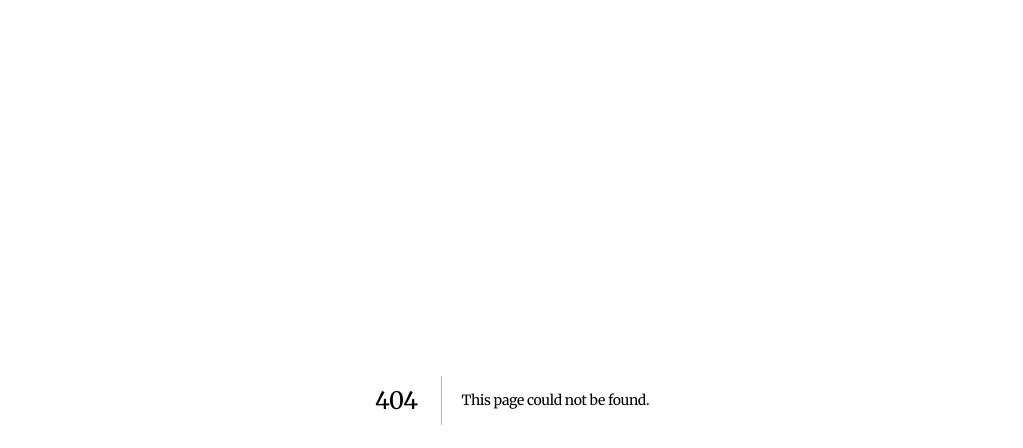
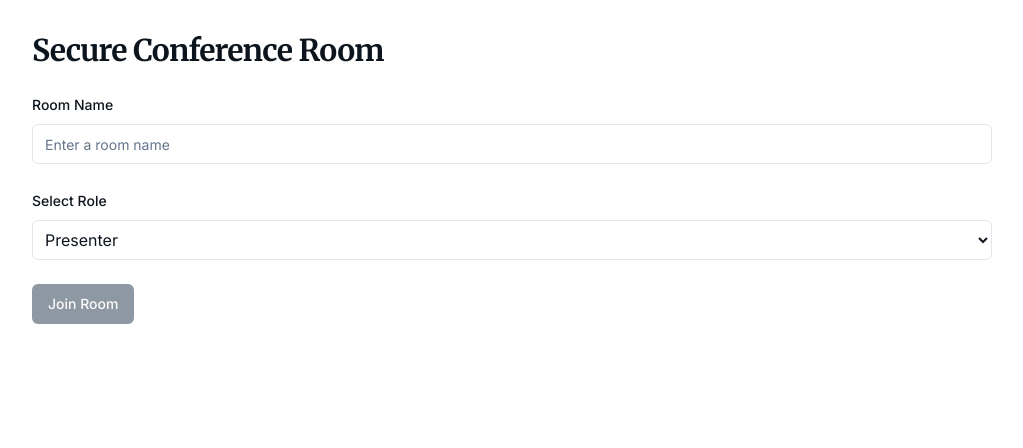
Before and after one commit to ENKI-420/aiden-enterprise, a Next.js app: page /conference in a window 1280 px wide. Before the commit this address had no page. Shown: the top 448 px of the page, without its empty margins (128-1151 px from the left). Built offline with nearby package versions, Linux system fonts and the light colour scheme.

Commit message:
Create conference page with Jitsi integration and AR placeholder features

```diff
--- /dev/null
+++ b/app/conference/page.tsx
@@ -0,0 +1,100 @@
+'use client'
+
+import React, { useState } from "react"
+import { Button } from "@/components/ui/button"
+import { Input } from "@/components/ui/input"
+import { Label } from "@/components/ui/label"
+
+// Temporary placeholder components for upcoming features.
+// Replace these with real implementations when available.
+const ARPresentationModal = () => null
+const ARMarkerModal = () => null
+
+type Role = "Presenter" | "Viewer"
+
+export default function ConferencePage() {
+  const [roomName, setRoomName] = useState("")
+  const [role, setRole] = useState<Role>("Presenter")
+  const [joined, setJoined] = useState(false)
+  const [showARPresentation, setShowARPresentation] = useState(false)
+  const [showARMarker, setShowARMarker] = useState(false)
+
+  const joinRoom = () => {
+    if (roomName.trim()) {
+      setJoined(true)
+    }
+  }
+
+  const leaveRoom = () => {
+    setJoined(false)
+  }
+
+  return (
+    <div className="container mx-auto max-w-5xl py-8">
+      <h1 className="text-3xl font-bold mb-6">Secure Conference Room</h1>
+
+      {!joined && (
+        <div className="space-y-6">
+          <div className="space-y-2">
+            <Label htmlFor="room">Room Name</Label>
+            <Input
+              id="room"
+              placeholder="Enter a room name"
+              value={roomName}
+              onChange={(e: React.ChangeEvent<HTMLInputElement>) => setRoomName(e.target.value)}
+            />
+          </div>
+
+          <div className="space-y-2">
+            <Label htmlFor="role">Select Role</Label>
+            <select
+              id="role"
+              value={role}
+              onChange={(e: React.ChangeEvent<HTMLSelectElement>) => setRole(e.target.value as Role)}
+              className="block w-full rounded-md border bg-background p-2 text-foreground"
+            >
+              <option value="Presenter">Presenter</option>
+              <option value="Viewer">Viewer</option>
+            </select>
+          </div>
+
+          <Button onClick={joinRoom} disabled={!roomName.trim()}>
+            Join Room
+          </Button>
+        </div>
+      )}
+
+      {joined && (
+        <>
+          <div className="relative w-full aspect-video rounded-md overflow-hidden shadow-lg ring-1 ring-border mb-6">
+            <iframe
+              title="Jitsi Conference"
+              src={`https://meet.jit.si/${encodeURIComponent(roomName)}`}
+              allow="camera; microphone; display-capture"
+              className="absolute inset-0 h-full w-full"
+            />
+          </div>
+
+          <div className="flex flex-wrap gap-4">
+            <Button variant="destructive" onClick={leaveRoom}>
+              Leave Room
+            </Button>
+            <Button variant="secondary" onClick={() => setShowARPresentation(true)}>
+              AR Presentation
+            </Button>
+            <Button variant="secondary" onClick={() => setShowARMarker(true)}>
+              AR Marker
+            </Button>
+          </div>
+        </>
+      )}
+
+      {showARPresentation && (
+        <ARPresentationModal /* TODO: implement */ />
+      )}
+      {showARMarker && (
+        <ARMarkerModal /* TODO: implement */ />
+      )}
+    </div>
+  )
+}
```
